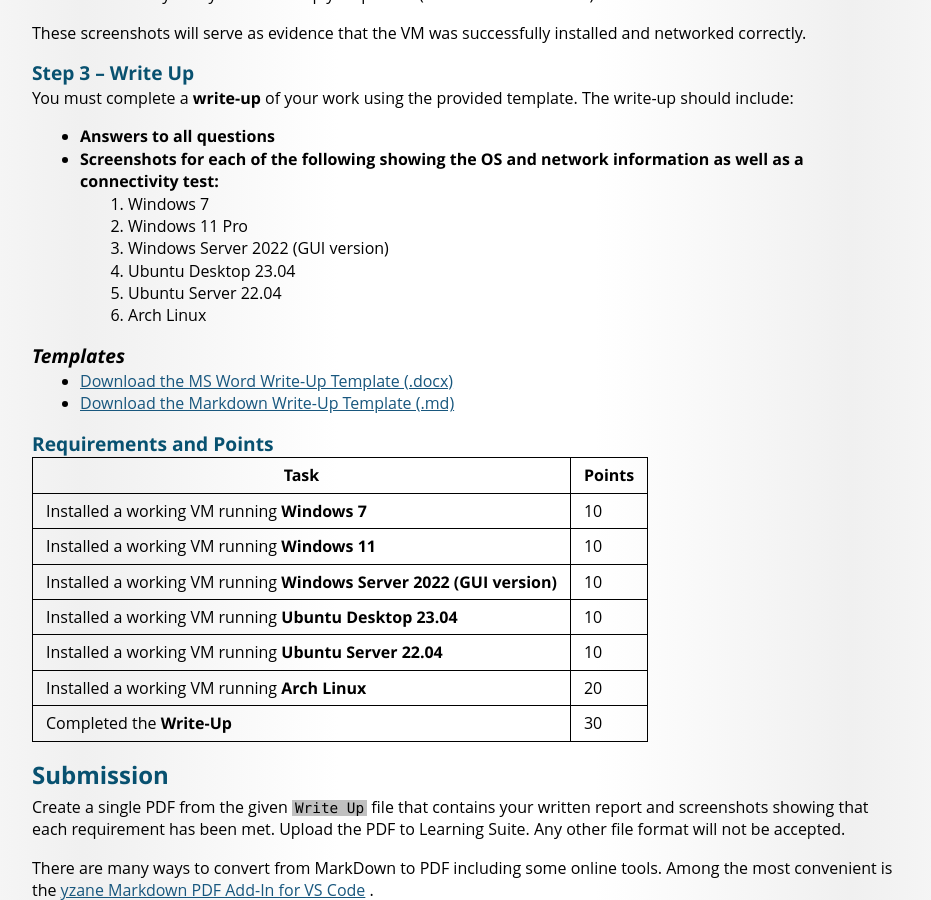
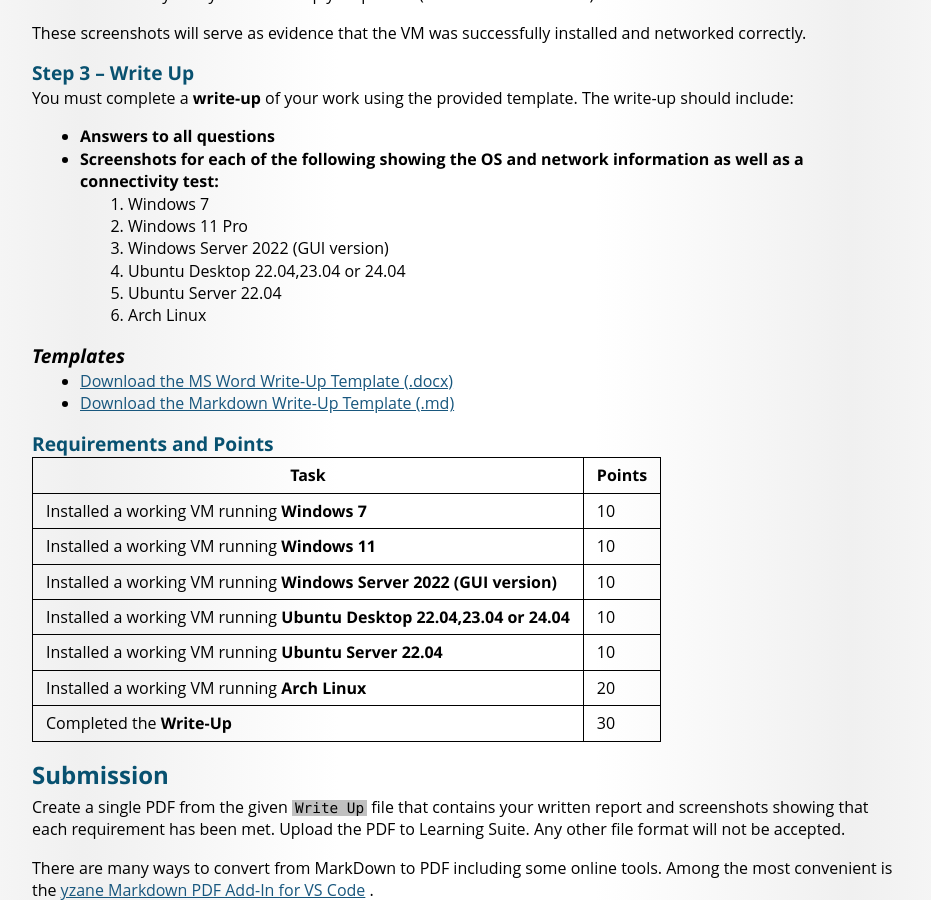
Before and after one commit to BYU-ITC-344/byu-itc-344.github.io, a Jekyll site: the page built from lab-1/index.md, in a window 1280 px wide and 900 px high, scrolled down 4191 px. Shown: the whole window, without its empty margins (173-1104 px from the left). Built offline with Jekyll 4.4.1, drawn with Linux system fonts in a browser that asks for light colours; some web fonts are replaced; some of the changed text lies outside the part shown.

Commit message:
ubuntu update

```diff
--- a/lab-1/index.md
+++ b/lab-1/index.md
@@ -70,7 +70,7 @@
 | **Windows OS** | Windows 7                    | Older desktop version                               |
 |                | Windows 11 Pro               | Latest desktop version                              |
 |                | Windows Server 2022 (GUI)    | Server version with graphical interface             |
-| **Linux OS**   | Ubuntu Desktop 23.04 / 23.10 | Desktop Linux for general use                       |
+| **Linux OS**   | Ubuntu Desktop 22.04,23.04 or 24.04 | Desktop Linux for general use                       |
 |                | Ubuntu Server 22.04          | Server-focused Linux                                |
 |                | Arch Linux                   | Lightweight, customizable Linux                     |
 
@@ -195,7 +195,7 @@
    1. Windows 7
    1. Windows 11 Pro
    1. Windows Server 2022 (GUI version)
-   1. Ubuntu Desktop 23.04
+   1. Ubuntu Desktop 22.04,23.04 or 24.04
    1. Ubuntu Server 22.04
    1. Arch Linux
 
@@ -212,7 +212,7 @@
 | Installed a working VM running **Windows 7**                         | 10         |
 | Installed a working VM running **Windows 11**                        | 10         |
 | Installed a working VM running **Windows Server 2022 (GUI version)** | 10         |
-| Installed a working VM running **Ubuntu Desktop 23.04**              | 10         |
+| Installed a working VM running **Ubuntu Desktop 22.04,23.04 or 24.04**              | 10         |
 | Installed a working VM running **Ubuntu Server 22.04**               | 10         |
 | Installed a working VM running **Arch Linux**                        | 20         |
 | Completed the **Write-Up**                                           | 30         |
```
